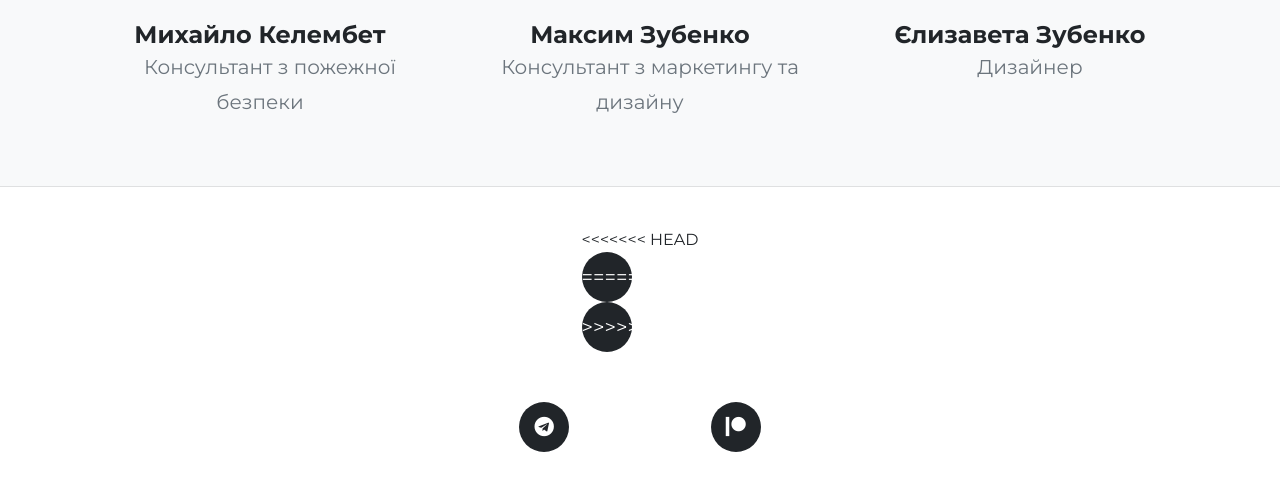
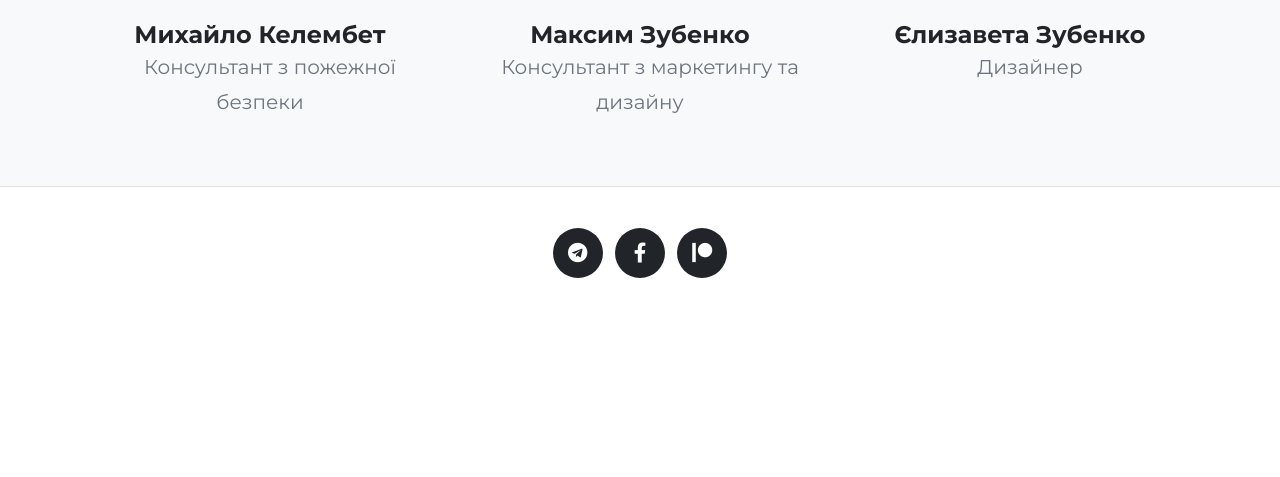
Before and after one commit to Bot-Zavod/vogneborets, a Flask app: template Website/templates/index.html in a window 1280 px wide. Shown: the part 4983-5460 px from the top of the page. After the commit the page ends 5261 px from the top, so only its background shows below. Run offline with Flask 2, Linux system fonts and the light colour scheme; the template is opened without the code that fills it, so the values that code supplies are empty; some libraries are stand-ins or nearby versions; some web fonts are replaced.

Commit message:
fix footer

```diff
--- a/Website/templates/index.html
+++ b/Website/templates/index.html
@@ -272,16 +272,12 @@
               </a>
             </li>
             <li class="list-inline-item">
-<<<<<<< HEAD
-              <a href="https://www.facebook.com/Vogneborets">
-=======
               <a href="https://www.facebook.com/Vogneborets/" target="_blank">
->>>>>>> db788b7fe8b6a08423dfe2779322815cbea96de2
                 <i class="fab fa-facebook-f"></i>
               </a>
             </li>
             <li class="list-inline-item">
-              <a href="https://www.patreon.com/Vogneborets">
+              <a href="https://www.patreon.com/Vogneborets" target="_blank">
                 <i class="fab fa-patreon"></i>
               </a>
             </li>
```
